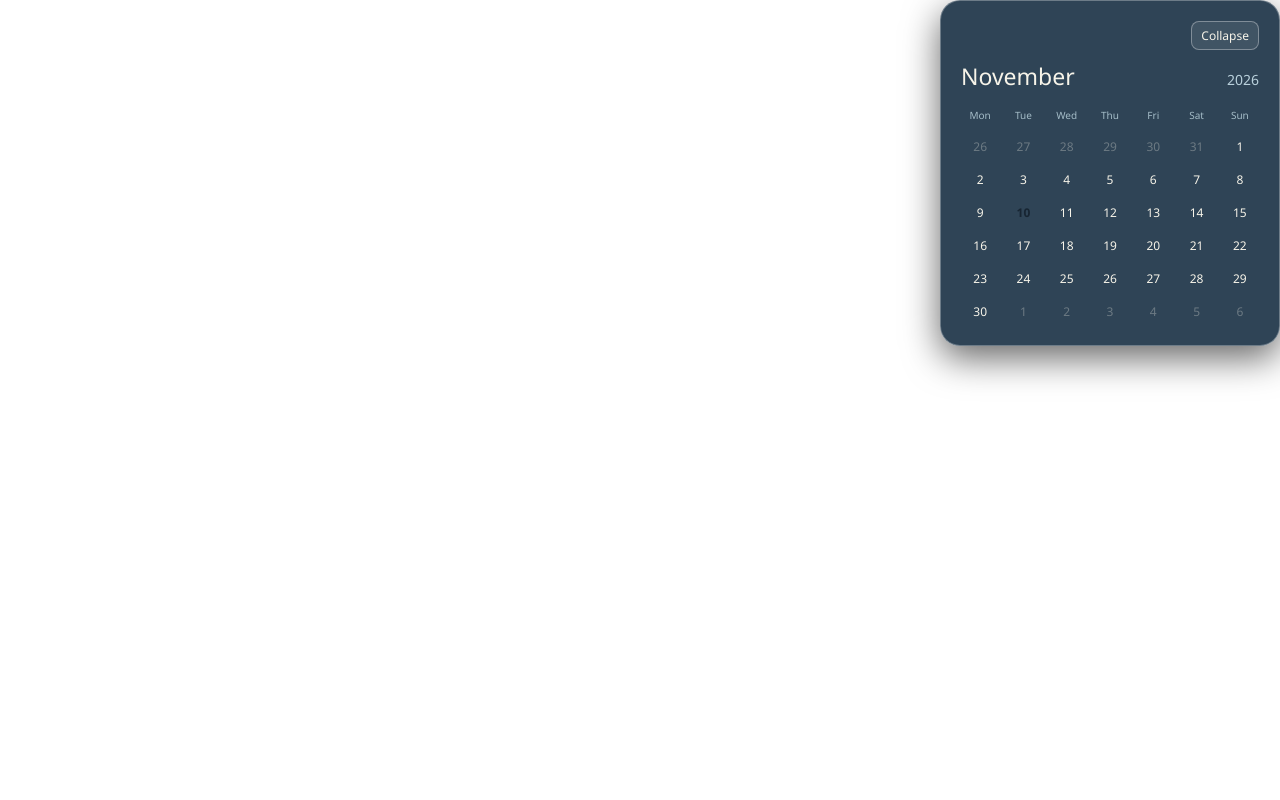
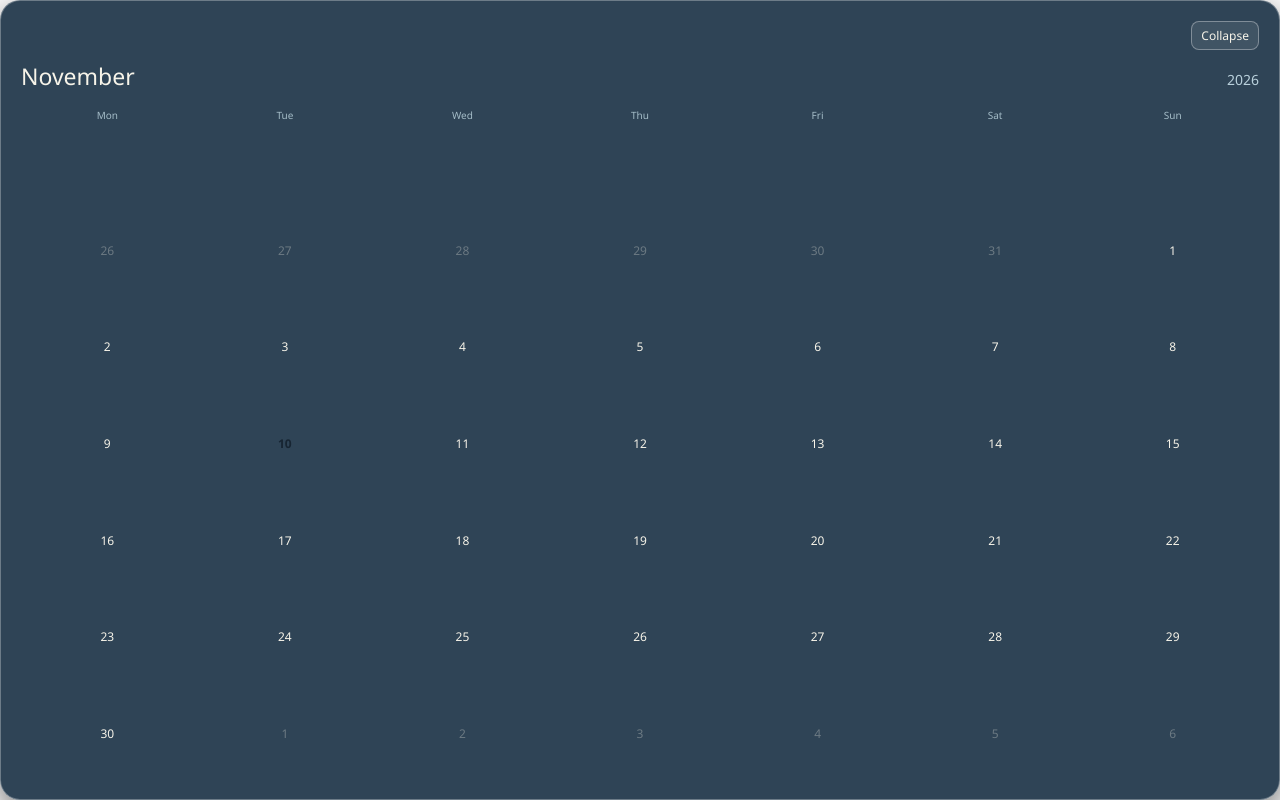
Before and after one commit to backdrop-augmentation-protocol/examples, a website with bundled scripts: page calendar-widget/embedded.html in a window 1280 px wide. Built offline with nearby package versions, Linux system fonts and the light colour scheme.

Commit message:
Make calendar widget follow component frame size

```diff
--- a/calendar-widget/embedded.html
+++ b/calendar-widget/embedded.html
@@ -7,7 +7,7 @@
   <style>
     html, body, #root { width: 100%; height: 100%; margin: 0; background: transparent; overflow: hidden; }
     body { color: #f7f4e9; font-family: "Segoe UI", system-ui, sans-serif; }
-    .calendar { box-sizing: border-box; width: min(100%, 340px); max-height: 100%; overflow: hidden; margin-left: auto; padding: 20px; border: 1px solid #ffffff4d; border-radius: 20px; background: #10283cdd; box-shadow: 0 12px 36px #0009; }
+    .calendar { box-sizing: border-box; display: flex; flex-direction: column; width: 100%; height: 100%; max-height: 100%; overflow: hidden; margin-left: auto; padding: 20px; border: 1px solid #ffffff4d; border-radius: 20px; background: #10283cdd; box-shadow: 0 12px 36px #0009; }
     .topline { display: flex; justify-content: space-between; align-items: center; }
     .eyebrow { font-size: 10px; letter-spacing: .23em; color: #9bd9e4; }
     .collapse { cursor: pointer; border: 1px solid #ffffff55; border-radius: 8px; background: #ffffff16; color: #f7f4e9; padding: 5px 9px; font: 12px "Segoe UI", system-ui, sans-serif; }
@@ -15,10 +15,10 @@
     .heading { display: flex; justify-content: space-between; align-items: baseline; margin: 10px 0 16px; }
     .month { font-size: 23px; font-weight: 500; }
     .year { font-size: 14px; color: #bad1dc; }
-    .grid { display: grid; grid-template-columns: repeat(7, 1fr); gap: 5px; text-align: center; }
+    .grid { display: grid; flex: 1 1 auto; min-height: 0; grid-template-columns: repeat(7, 1fr); grid-template-rows: repeat(7, minmax(0, 1fr)); gap: 5px; text-align: center; }
     .grid[hidden] { display: none; }
     .weekday { font-size: 10px; color: #a5bdc8; padding-bottom: 5px; }
-    .day { display: grid; place-items: center; height: 28px; font-size: 12px; border-radius: 50%; }
+    .day { display: grid; place-items: center; min-height: 0; font-size: 12px; border-radius: 50%; }
     .outside { opacity: .3; }
     .today { background: #ffe2a3; color: #172532; font-weight: 700; }
     @media (max-height: 420px) {
```
Also changed, not shown: test/multi-component.test.mjs (+2 -0 lines).
